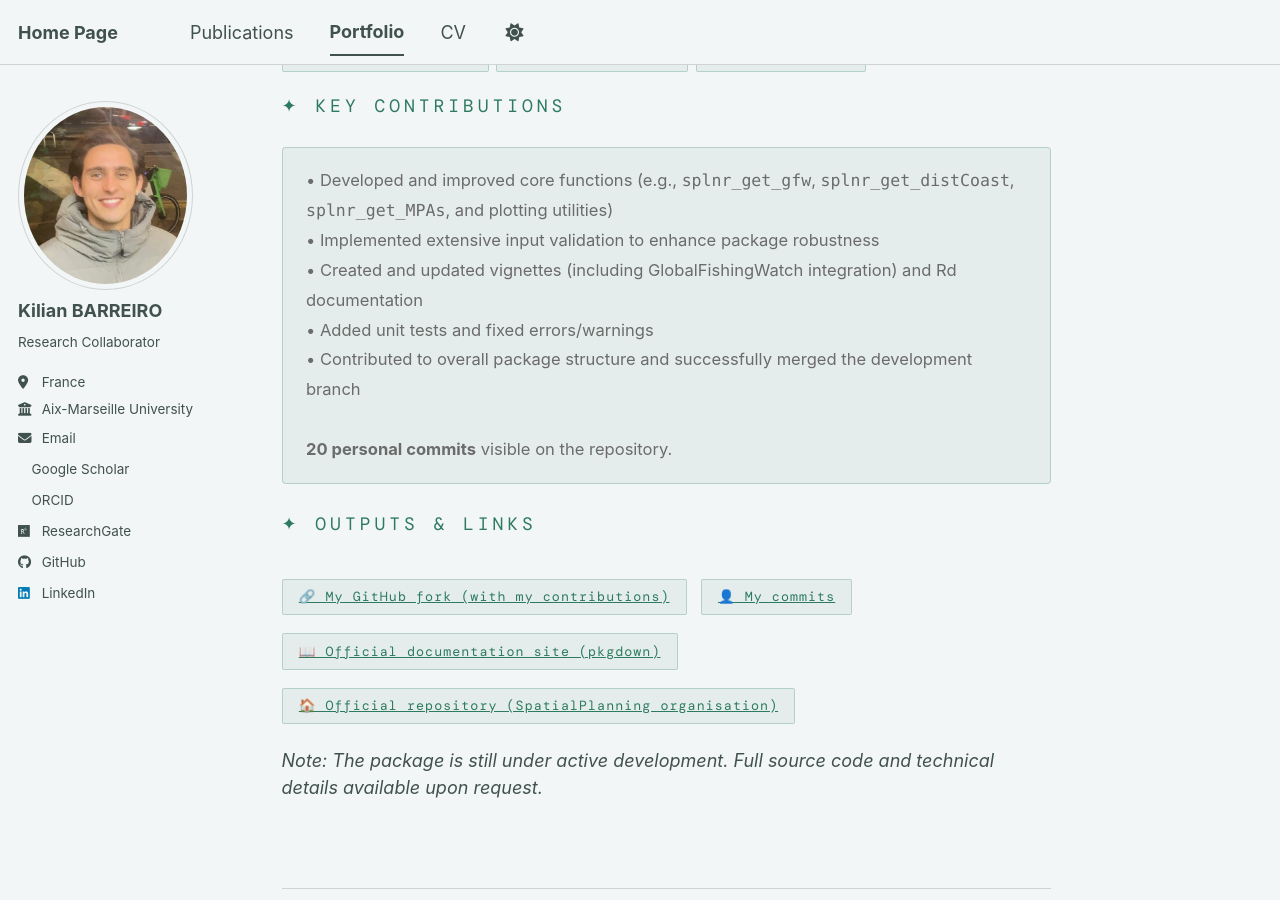
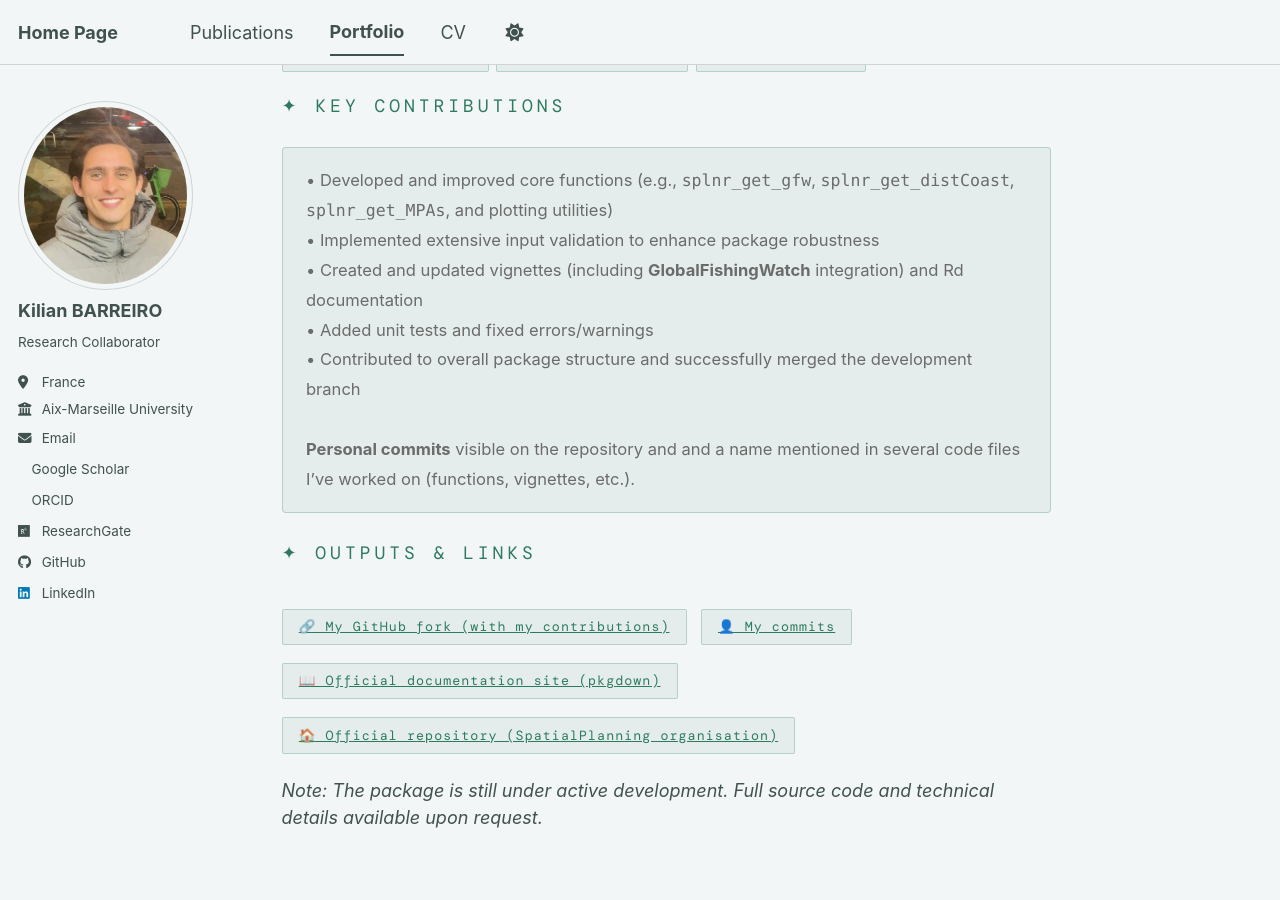
Before and after one commit to KilianBARREIRO/KilianBARREIRO.github.io, a Jekyll site: the page built from _portfolio/portfolio-2.md, in a window 1280 px wide and 900 px high, scrolled down 730 px. Built offline with Jekyll 4.4.1, drawn with Linux system fonts in a browser that asks for light colours; some web fonts are replaced; a script bundle is joined from its source files by our own code; library files that are not in the unit come from our copies.

Commit message:
Update portfolio-2.md

```diff
--- a/_portfolio/portfolio-2.md
+++ b/_portfolio/portfolio-2.md
@@ -1,6 +1,6 @@
 ---
 title: "spatialplanr — R Package for Spatial Conservation Planning"
-excerpt: "Development of an open-source R package to streamline spatial conservation planning workflows using prioritizr at the Mathematical Marine Ecology Lab (University of Queensland).<br/><img src='/images/portfolio_spatialplanr_display.jpg' width='500' height='300' style='display: block; clear: both; margin: 12px 0 12px 0;'>"
+excerpt: "Participation in the development of an open-source R package to streamline spatial conservation planning workflows using prioritizr at the Mathematical Marine Ecology Lab (University of Queensland).<br/><img src='/images/portfolio_spatialplanr_display.jpg' width='500' height='300' style='display: block; clear: both; margin: 12px 0 12px 0;'>"
 collection: portfolio
 ---
 
@@ -92,10 +92,10 @@ My contributions were merged from my development branch (`develKGB`) and are vis
 <div class="kb-highlight">
   • Developed and improved core functions (e.g., <code>splnr_get_gfw</code>, <code>splnr_get_distCoast</code>, <code>splnr_get_MPAs</code>, and plotting utilities)<br>
   • Implemented extensive input validation to enhance package robustness<br>
-  • Created and updated vignettes (including GlobalFishingWatch integration) and Rd documentation<br>
+  • Created and updated vignettes (including <strong>GlobalFishingWatch</strong> integration) and Rd documentation<br>
   • Added unit tests and fixed errors/warnings<br>
   • Contributed to overall package structure and successfully merged the development branch<br><br>
-  <strong>20 personal commits</strong> visible on the repository.
+  <strong>Personal commits</strong> visible on the repository and and a name mentioned in several code files I’ve worked on (functions, vignettes, etc.).
 </div>
 
 <p class="kb-section-label">✦ Outputs & Links</p>
```
